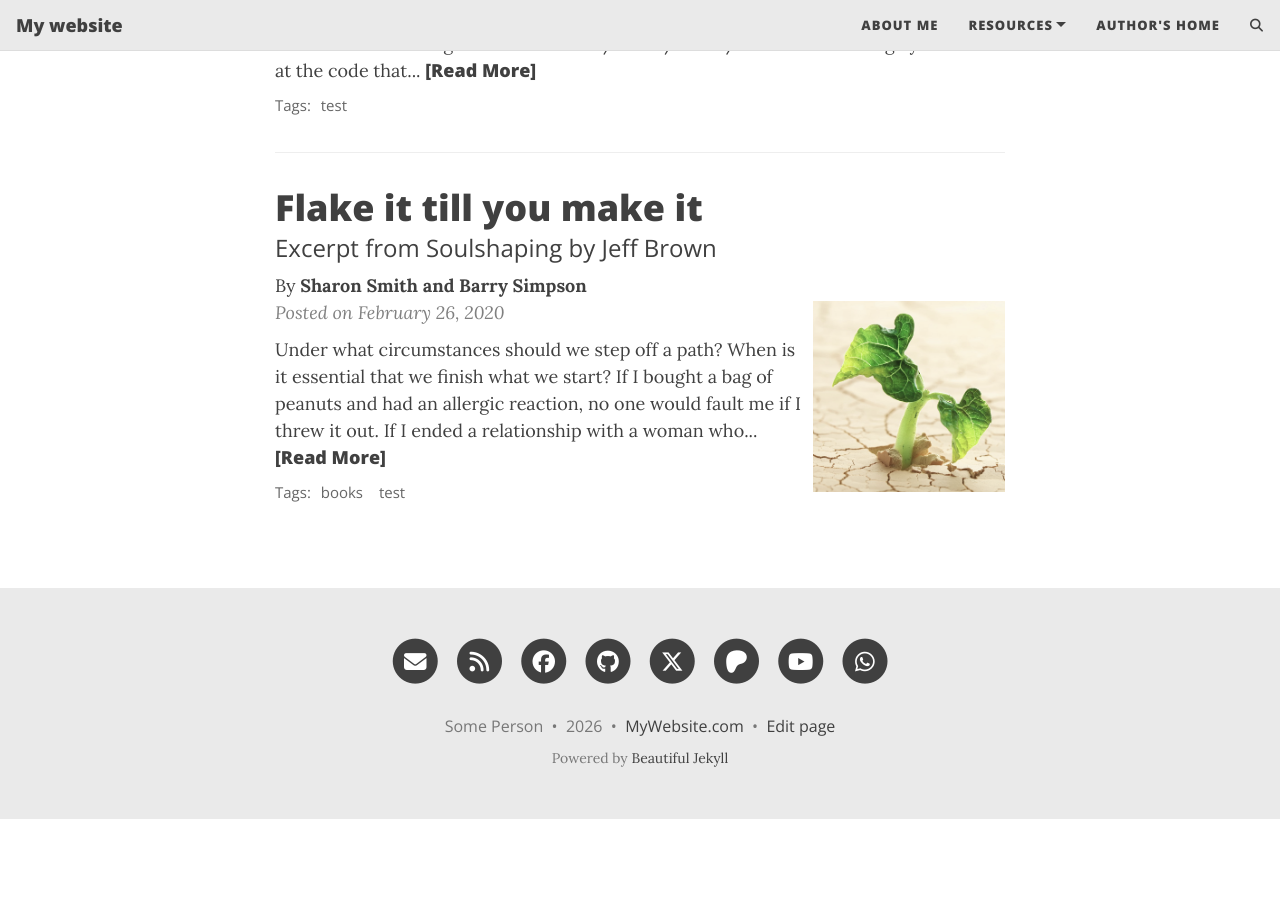
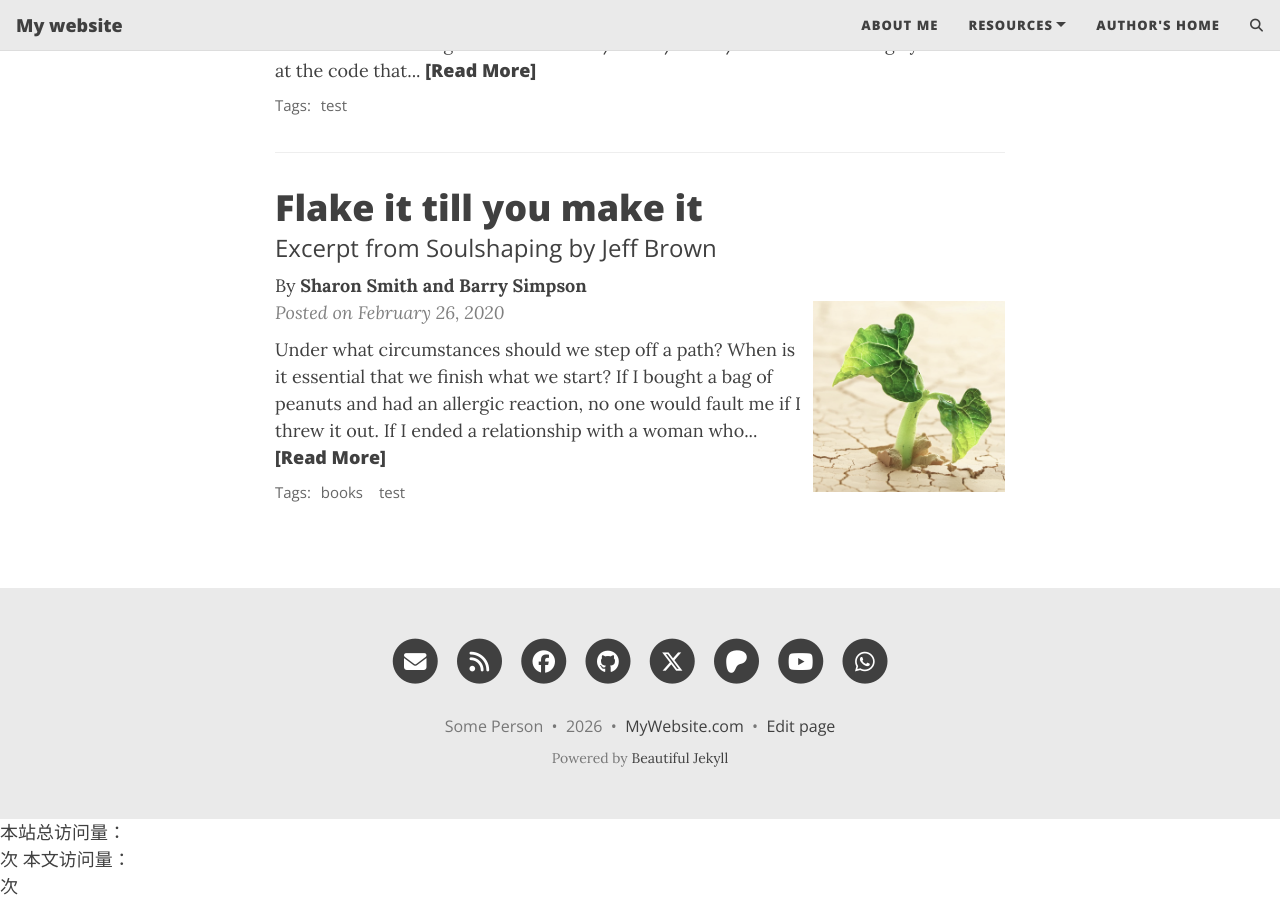
Before and after one commit to xuhang123456a/xuhang123456a.GitHub.io, a Jekyll site: the page built from index.html, in a window 1280 px wide and 900 px high, scrolled down 550 px. Built offline with Jekyll 4.4.1, drawn with Linux system fonts in a browser that asks for light colours; the list of posts is cut into pages by our own code; comment, search, counter and statistics services are not loaded; before the commit the page ends 1369 px from its top, so only the background shows below that.

Commit message:
添加统计

```diff
--- a/_layouts/base.html
+++ b/_layouts/base.html
@@ -35,5 +35,13 @@
 
   {% include footer-scripts.html %}
 
+<!-- 不蒜子统计核心代码（必须加） -->
+<script async src="//busuanzi.ibruce.info/busuanzi/2.3/busuanzi.pure.mini.js"></script>
+
+<!-- 显示【总访问量】（可选，放在你想显示的位置） -->
+本站总访问量：<span id="busuanzi_value_site_pv"></span> 次
+
+<!-- 显示【当前页面访问量】（可选，放在你想显示的位置） -->
+本文访问量：<span id="busuanzi_value_page_pv"></span> 次
 </body>
 </html>
```
Also changed, not shown: _layouts/minimal.html (+8 -0 lines).
